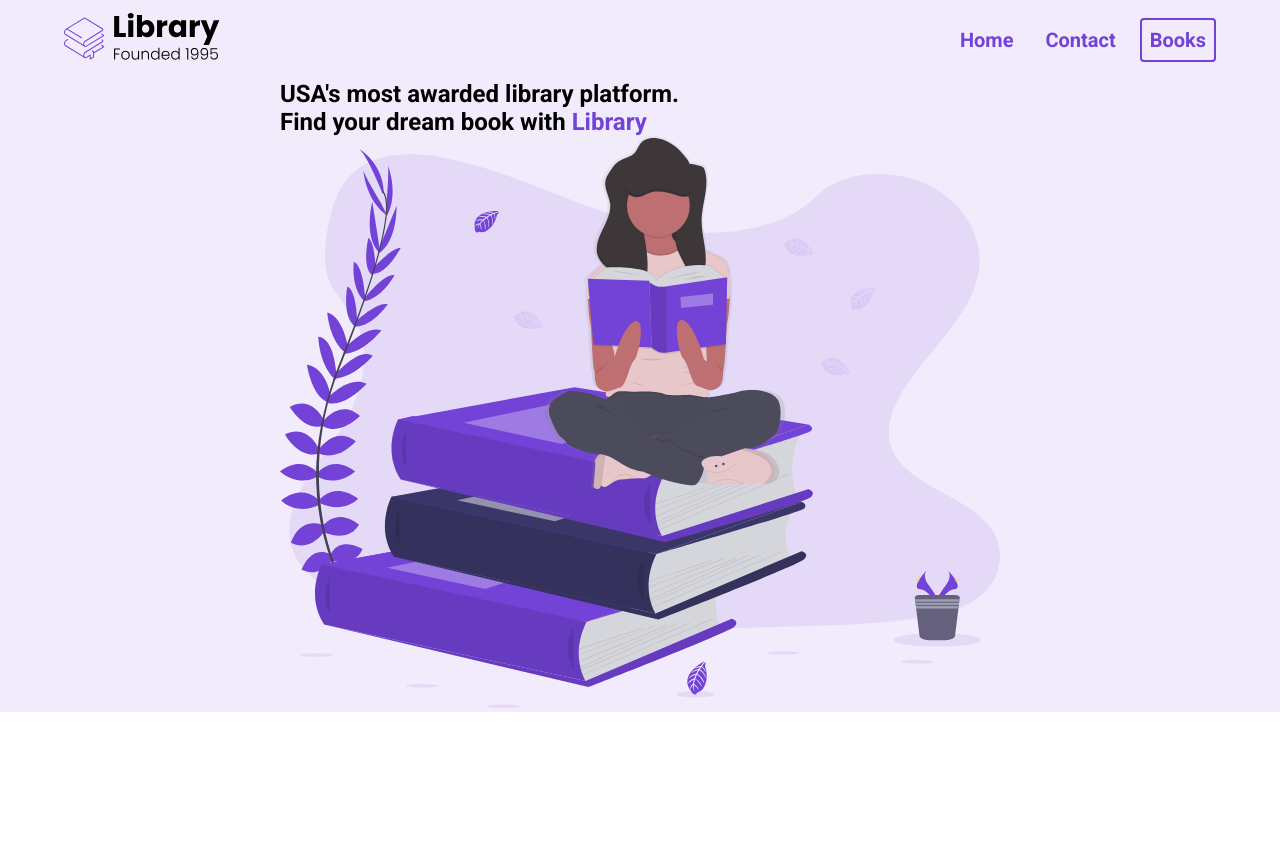
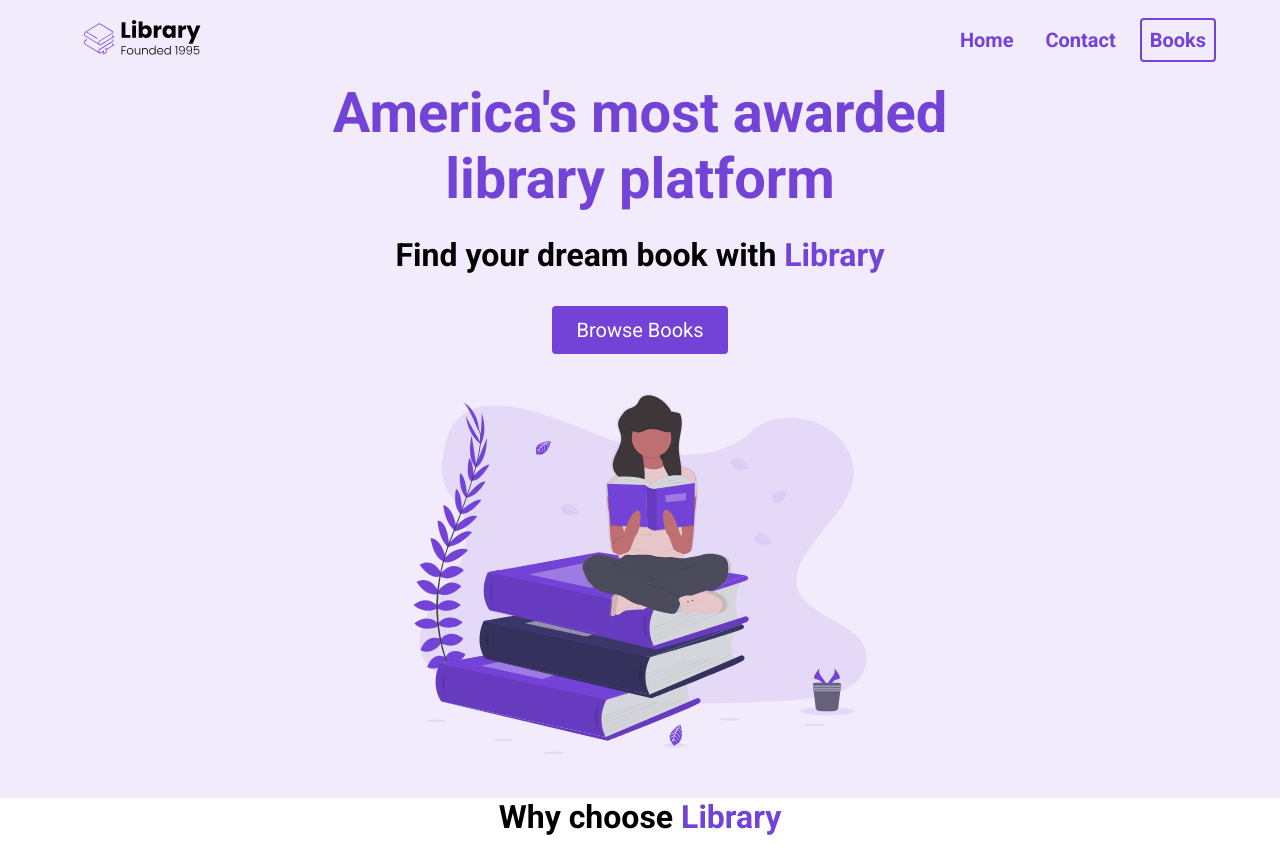
Before and after one commit to SophiaDev20/e-commerce, a plain HTML site: page index.html in a window 1280 px wide. Before the commit the page ends 800 px from the top, so only its background shows below. Drawn offline with Linux system fonts and the light colour scheme.

Commit message:
initialize main

```diff
--- a/index.html
+++ b/index.html
@@ -21,10 +21,11 @@
         <header>
           <div class="header__container ">
             <div class="header__description">
-              <h1>USA's most awarded library platform.</h1>
+              <h1>America's most awarded library platform</h1>
               <h2>Find your dream book with <span class=purple>Library</span></h2>
+              <button class="btn">Browse Books</button>
           </div>
-          <figure>
+          <figure class="header__img--wrapper">
             <img src="./assets/Undraw_Books.svg" alt="">
           </figure>
 
@@ -32,5 +33,35 @@
         </header>
       </nav>
     </section>
+
+    <main>
+      <section id="highlights">
+        <div class="container">
+          <div class="row">
+            <h2 class="section__title">Why choose <span class="purple">Library</span></h2>
+
+          </div>
+        </div>
+
+      </section>
+
+       <section id="features">
+        <div class="container">
+          <div class="row">
+
+          </div>
+        </div>
+
+      </section>
+
+       <section id="recent">
+        <div class="container">
+          <div class="row">
+
+          </div>
+        </div>
+
+      </section>
+    </main>
   </body>
 </html>
--- a/styles.css
+++ b/styles.css
@@ -9,6 +9,13 @@
 nav {
   height: 80px;
   display: flex;
+}
+
+img {
+  width: 100%;
+  height: 100%;
+  max-height: 50vh;
+  padding: 20px;
 }
 
 .nav__container {
@@ -73,8 +80,45 @@ header {
   height: 100%;
   display: flex;
   flex-direction: column;
+  justify-content: space-around;
 }
 
-img {
-  width: 100%;
+.header__description {
+  display: flex;
+  flex-direction: column;
+  align-items: center;
 }
+h1 {
+  font-size: 56px;
+  color: #7342d6;
+  margin-bottom: 24px;
+  text-align: center;
+}
+
+h2 {
+ font-size: 32px;
+ margin-bottom: 32px;
+ text-align: center;
+}
+
+button {
+  cursor: pointer;
+}
+
+button:active {
+  transform: translateY(1px);
+}
+
+.btn {
+  background-color: #7342d6;
+  color: white;
+  padding: 12px 24px;
+  font-size: 20px;
+  border-radius: 4px;
+  border: none;
+
+}
+
+.header__img--wrapper {
+  padding: 20px;
+}
```
